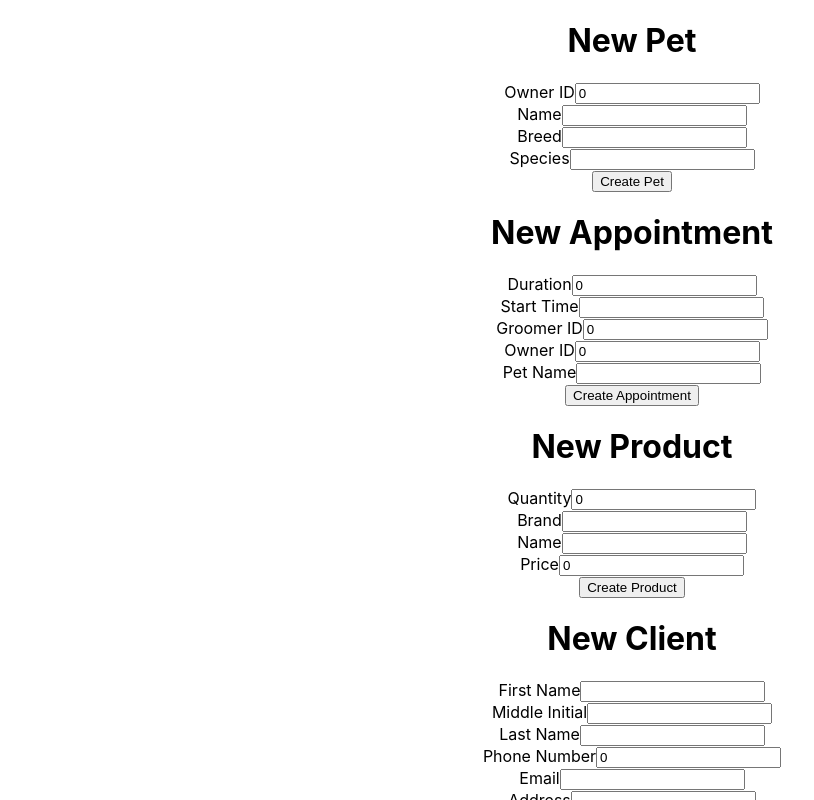
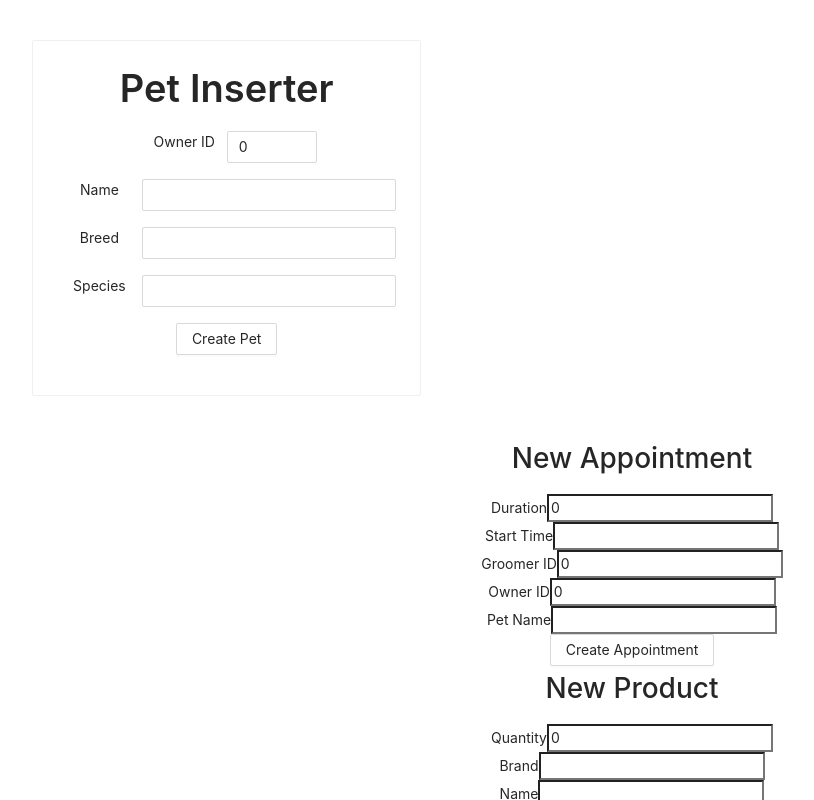
Before and after one commit to almadireddy/petCompany, a React (Create React App) app in the folder pet-front-end/: page / in a window 1280 px wide. Shown: the top 800 px of the page, without its empty margins (8-822 px from the left). Built offline with nearby package versions, Linux system fonts and the light colour scheme.

Commit message:
added styles for Pet Inserter with ant design components

```diff
--- a/pet-front-end/package.json
+++ b/pet-front-end/package.json
@@ -6,6 +6,7 @@
     "@testing-library/jest-dom": "^4.2.4",
     "@testing-library/react": "^9.3.2",
     "@testing-library/user-event": "^7.1.2",
+    "antd": "^4.1.5",
     "axios": "^0.19.2",
     "react": "^16.13.1",
     "react-dom": "^16.13.1",
--- a/pet-front-end/src/App.js
+++ b/pet-front-end/src/App.js
@@ -6,13 +6,32 @@ import AppointmentInserter from './components/appointmentInserter';
 import ProductInserter from './components/productInserter';
 import ClientInserter from './components/clientInserter';
 import Selector from './components/selector';
+import { Typography } from 'antd';
+import { Card, Col, Row } from 'antd';
+import 'antd/es/card/style/css';
+import 'antd/es/col/style/css';
+import 'antd/es/row/style/css';
+
+const { Title } = Typography;
+
 
 //console.log(PetInserter)
 
 function App() {
   return (
     <div className='App'>
-      <PetInserter />
+      <div style={{'padding': '30px', 'margin': '10px'}}>
+      <Row gutter={16}>
+        <Col span={8}>
+          <Card hoverable>
+            <Title>
+              Pet Inserter
+            </Title>
+            <PetInserter />
+          </Card>
+        </Col>
+      </Row>
+      </div>
       <AppointmentInserter />
       <ProductInserter />
       <ClientInserter />
--- a/pet-front-end/src/components/appointmentInserter.js
+++ b/pet-front-end/src/components/appointmentInserter.js
@@ -1,5 +1,7 @@
 import React from 'react';
 import instance from './utils';
+import { Button } from 'antd';
+import 'antd/es/button/style/css';
 
 class AppointmentInserter extends React.Component {
     constructor(props) {
@@ -37,7 +39,6 @@ class AppointmentInserter extends React.Component {
                 <h1>
                     New Appointment
                 </h1>
-                <form onSubmit={this.handleSubmit}>
                     <label>
                         Duration
                         <input type='number' name='duration' value={this.state.duration}
@@ -67,8 +68,9 @@ class AppointmentInserter extends React.Component {
                         onChange={this.handleInputChange} />
                     </label>
                     <br />
-                    <input type='submit' value='Create Appointment' />
-                </form>
+                    <Button onClick={this.handleSubmit}>
+                        Create Appointment
+                    </Button>
             </div>
         );
     }
--- a/pet-front-end/src/components/petInserter.js
+++ b/pet-front-end/src/components/petInserter.js
@@ -1,11 +1,26 @@
 import React from 'react';
 import instance from './utils';
+import { Button, Input, InputNumber } from 'antd';
+import { Typography } from 'antd';
+
+import { Card, Col, Row } from 'antd';
+import 'antd/es/card/style/css';
+import 'antd/es/col/style/css';
+import 'antd/es/row/style/css';
+
+import 'antd/es/button/style/css';
+import 'antd/es/input-number/style/css';
+import 'antd/es/input/style/css';
+import 'antd/es/typography/style/css';
+
+const { Text } = Typography;
+
 
 class PetInserter extends React.Component {
     constructor(props) {
         super(props);
         this.state = {
-            owner_ID: 0,
+            owner_id: 0,
             name: '',
             breed: '',
             species: '',
@@ -13,10 +28,15 @@ class PetInserter extends React.Component {
 
         this.handleInputChange = this.handleInputChange.bind(this);
         this.handleSubmit = this.handleSubmit.bind(this);
+        this.handleOwnerIdChange = this.handleOwnerIdChange.bind(this);
     }
 
     handleInputChange(event) {
         this.setState({[event.target.name]: event.target.value});
+    }
+
+    handleOwnerIdChange(value) {
+        this.setState({owner_id: value});
     }
 
     handleSubmit(event) {
@@ -26,42 +46,59 @@ class PetInserter extends React.Component {
             alert(`${res.status}: ${res.data}`);
         });
 
-        event.preventDefault();
+        //event.preventDefault();
         //construct query to insert
     }
 
     render() {
         return (
             <div>
-                <h1>
-                    New Pet
-                </h1>
-                <form onSubmit={this.handleSubmit}>
-                    <label>
-                        Owner ID
-                        <input type='number' name='owner_ID' value={this.state.owner_ID}
-                        onChange={this.handleInputChange}/>
-                    </label>
-                    <br />
-                    <label>
-                        Name
-                        <input type='text' name='name' value={this.state.name}
-                        onChange={this.handleInputChange} />
-                    </label>
-                    <br />
-                    <label>
-                        Breed
-                        <input type='text' name='breed' value={this.state.breed}
-                        onChange={this.handleInputChange} />
-                    </label>
-                    <br /><label>
-                        Species
-                        <input type='text' name='species' value={this.state.species}
-                        onChange={this.handleInputChange} />
-                    </label>
-                    <br />
-                    <input type='submit' value='Create Pet' />
-                </form>
+                <div style={{ marginBottom: 16 }}>
+                    <Row>
+                        <Col offset={6} span={6}>
+                            <Text>Owner ID</Text>
+                        </Col>
+                        <Col span={6}>
+                            <InputNumber name='owner_id' value={this.state.owner_id} onChange={this.handleOwnerIdChange}/>
+                        </Col>
+                    </Row>
+                </div>
+                <div style={{ marginBottom: 16 }}>
+                    <Row>
+                        <Col span={6}>
+                            <Text>Name</Text>
+                        </Col>
+                        <Col span={18}>
+                            <Input allowClear name='name' value={this.state.name} onChange={this.handleInputChange} />
+                        </Col>
+                    </Row>
+                </div>
+                <div style={{ marginBottom: 16 }}>
+                    <Row>
+                        <Col span={6}>
+                            <Text>Breed</Text>
+                        </Col>
+                        <Col span={18}>
+                            <Input allowClear name='breed' value={this.state.breed} onChange={this.handleInputChange} />
+                        </Col>
+                    </Row>
+                </div>
+                <div style={{ marginBottom: 16 }}>
+                    <Row>
+                        <Col span={6}>
+                            <Text>Species</Text>
+                        </Col>
+                        <Col span={18}>
+                            <Input allowClear name='species' value={this.state.species} onChange={this.handleInputChange} />
+                        </Col>
+                    </Row>
+               </div>
+                <div style={{ marginBottom: 16 }}>
+                    <Button onClick={this.handleSubmit}>
+                        Create Pet
+                    </Button>
+                </div>
+
             </div>
         );
     }
```
Also changed, not shown: 1 other file (tests, documents, lock files or other folders).
